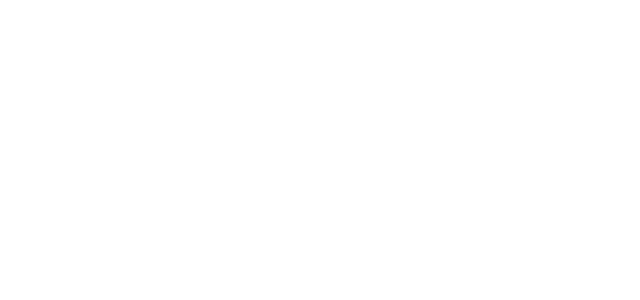
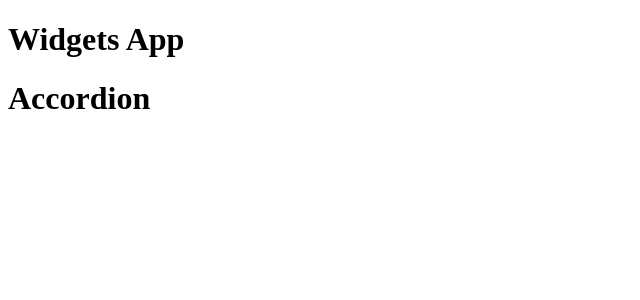
Before and after one commit to MunibaWq/Widgets-App, a React (Create React App) app: page / in a window 1280 px wide. Shown: the top 300 px of the page, without its empty margins (0-640 px from the left). Built offline with nearby package versions, Linux system fonts and the light colour scheme.

Commit message:
Creating components

```diff
--- a/src/App.js
+++ b/src/App.js
@@ -1,5 +1,12 @@
+import Accordion from "./components/Accordion/Accordion";
+
 function App() {
-  return <div className="App"></div>;
+  return (
+    <div className="App">
+      <h1>Widgets App</h1>
+      <Accordion />
+    </div>
+  );
 }
 
 export default App;
--- /dev/null
+++ b/src/components/accordion/Accordion.js
@@ -0,0 +1,11 @@
+import React from "react";
+
+const Accordion = () => {
+  return (
+    <div>
+      <h1>Accordion</h1>
+    </div>
+  );
+};
+
+export default Accordion;
```
Also changed, not shown: 1 other file (tests, documents, lock files or other folders).
